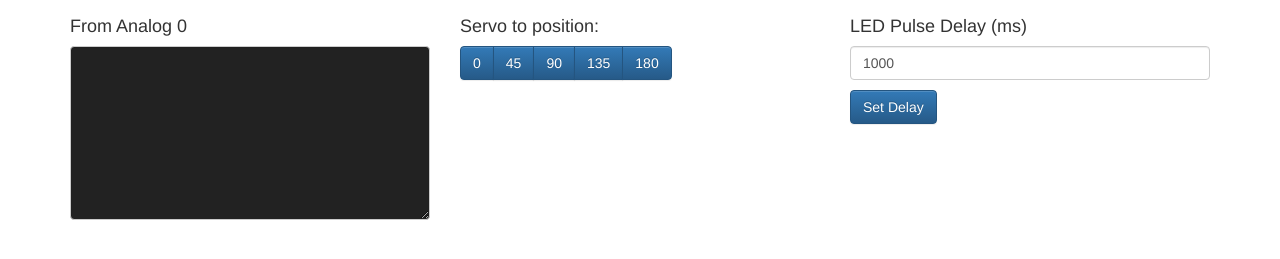
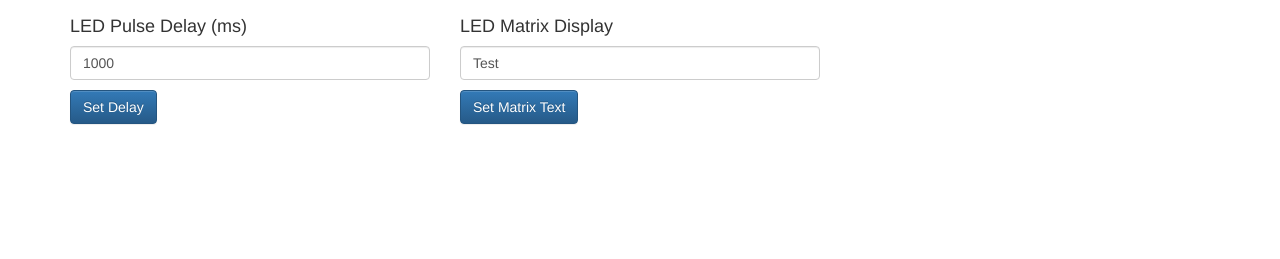
Before and after one commit to johnlusk/CodeCamp2018, a website: page WebSocketTest/index.html in a window 1280 px wide. Shown: the part 63-322 px from the top of the page. Drawn offline with nearby package versions, Linux system fonts and the light colour scheme; no server answers.

Commit message:
Changes to allow matrix to parse words

```diff
--- a/WebSocketTest/index.html
+++ b/WebSocketTest/index.html
@@ -25,33 +25,14 @@
         <h1>johnny-five test</h1>
     <div class="row">
       <div class="col-md-4">
-      <h4>From Analog 0</h4>
-      <textarea class="form-control" style="background:#222; color:#00ff00;" rows="8" id="inData"></textarea>
-      </div>
-      <div class="col-md-4">
-      <h4>Servo to position:</h4>
-        <div class="btn-group" data-toggle="buttons">
-            <label class="servobtn btn btn-primary">
-              <input type="radio" name="servo" id="servo1" value="0"> 0
-            </label>
-            <label class="servobtn btn btn-primary">
-              <input type="radio" name="servo" id="servo2" value="45"> 45
-            </label>
-            <label class="servobtn btn btn-primary">
-              <input type="radio" name="servo" id="servo3" value="90"> 90
-            </label>
-            <label class="servobtn btn btn-primary">
-              <input type="radio" name="servo" id="servo4" value="135"> 135
-            </label>
-            <label class="servobtn btn btn-primary">
-              <input type="radio" name="servo" id="servo5" value="180"> 180
-            </label>
-        </div>
-      </div>
-      <div class="col-md-4">
       <h4>LED Pulse Delay (ms)</h4>
       <p><input type="text" class="form-control" id="ledDelay" name="ledDelay" value="1000" /></p>
       <p><button id="ledSet" class="btn btn-primary">Set Delay</button></p>
+      </div>
+       <div class="col-md-4">
+      <h4>LED Matrix Display</h4>
+      <p><input type="text" class="form-control" id="matrixText" name="matrixText" value="Test" /></p>
+      <p><button id="matrixSet" class="btn btn-primary">Set Matrix Text</button></p>
       </div>
     </div>
     </div>
@@ -89,6 +70,14 @@
         socket.emit('led',{delay:tmp});
       });
 
+      $('#matrixSet').on('click',function(){
+        var tmptext = $('#matrixText').val();
+        console.log("Setting matrix text:",tmptext)
+        socket.emit('matrix',{matrixText:tmptext});
+
+      });
+
+
     </script>
     </body>
 </html>
```
Also changed, not shown: WebSocketTest/webtest.js (+31 -0 lines).
